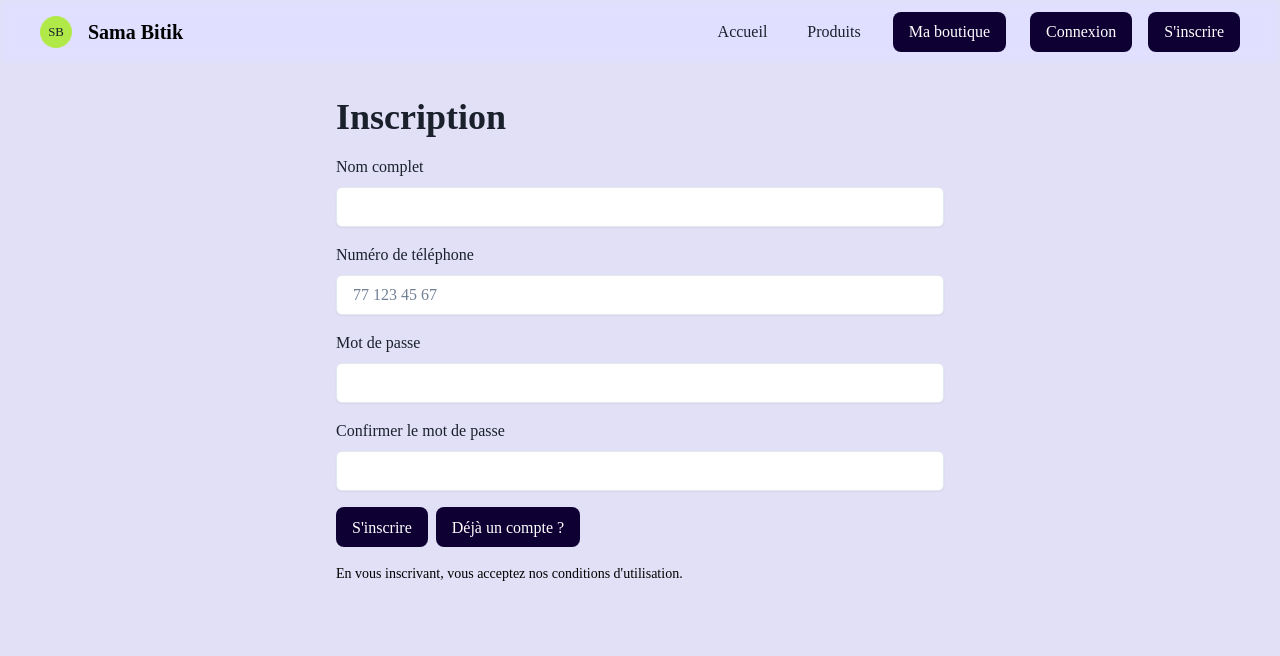
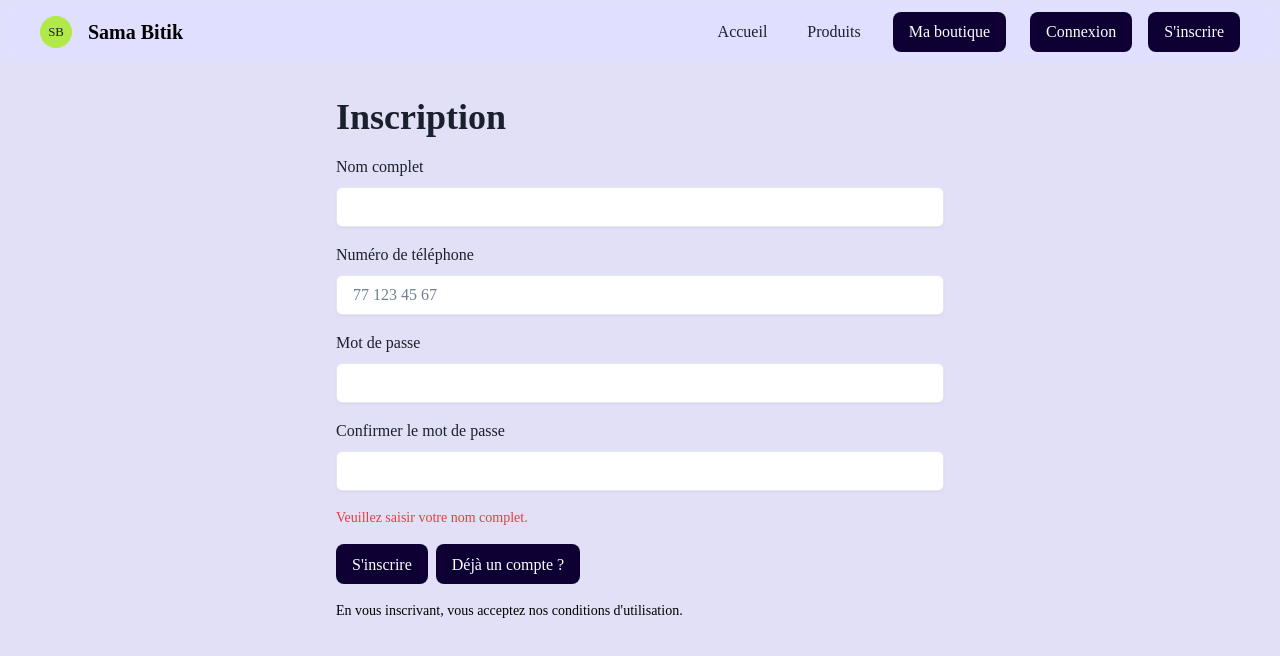
Before and after one commit to mnllmnd/gdb, a React (Vite) app: page /signup in a window 1280 px wide. Both pictures are taken after a click on the button "S'inscrire". Shown: the top 656 px of the page. Built offline with nearby package versions, Linux system fonts and the light colour scheme; no server answers.

Commit message:
perfecting

```diff
--- a/src/pages/Signup.tsx
+++ b/src/pages/Signup.tsx
@@ -7,26 +7,38 @@ export default function Signup() {
   const [phone, setPhone] = useState('')
   const [password, setPassword] = useState('')
   const [confirm, setConfirm] = useState('')
+  const [error, setError] = useState('')
   const nav = useNavigate()
 
+  // Validation simple du numéro de téléphone sénégalais
+  const isValidPhone = (num: string) => {
+    const regex = /^(7\d{1}[\s-]?\d{3}[\s-]?\d{2}[\s-]?\d{2}|7\d{8})$/
+    return regex.test(num.replace(/\s+/g, ''))
+  }
+
   function validate() {
-    if (!name.trim()) return 'Veuillez saisir votre nom'
-    if (!phone.trim()) return "Veuillez saisir votre numéro de téléphone"
-    if (password.length < 6) return 'Le mot de passe doit contenir au moins 6 caractères'
-    if (password !== confirm) return 'Les mots de passe ne correspondent pas'
+    if (!name.trim()) return 'Veuillez saisir votre nom complet.'
+    if (!phone.trim()) return 'Veuillez saisir votre numéro de téléphone.'
+    if (!isValidPhone(phone)) return 'Veuillez entrer un numéro de téléphone valide (ex : 77 123 45 67).'
+    if (password.length < 6) return 'Le mot de passe doit contenir au moins 6 caractères.'
+    if (password !== confirm) return 'Les mots de passe ne correspondent pas.'
     return null
   }
 
   async function onSubmit() {
+    setError('')
     const err = validate()
-    if (err) return alert(err)
+    if (err) {
+      setError(err)
+      return
+    }
+
     try {
-      // signUpWithPhone(phone, password, displayName, optionalEmail)
-      // we keep email optional for future use
-      await (await import('../services/auth')).signUpWithPhone(phone, password, name)
+      const { signUpWithPhone } = await import('../services/auth')
+      await signUpWithPhone(phone, password, name)
       nav('/')
     } catch (e: any) {
-      alert(e?.error || 'Échec de l\'inscription')
+      setError(e?.error || "Échec de l'inscription")
     }
   }
 
@@ -34,32 +46,72 @@ export default function Signup() {
     <Container maxW="container.sm" py={8}>
       <Heading mb={4}>Inscription</Heading>
       <Stack as="form" spacing={4} onSubmit={(e) => { e.preventDefault(); onSubmit() }}>
+
         <FormControl>
           <FormLabel>Nom complet</FormLabel>
-             <Input value={name} onChange={(e) => setName(e.target.value)} bg="white" color="black" boxShadow="sm" borderRadius="md" />
+          <Input
+            value={name}
+            onChange={(e) => setName(e.target.value)}
+            bg="white"
+            color="black"
+            boxShadow="sm"
+            borderRadius="md"
+          />
         </FormControl>
 
         <FormControl>
           <FormLabel>Numéro de téléphone</FormLabel>
-             <Input value={phone} onChange={(e) => setPhone(e.target.value)} placeholder="77 123 45 67" bg="white" color="black" boxShadow="sm" borderRadius="md" />
+          <Input
+            value={phone}
+            onChange={(e) => setPhone(e.target.value)}
+            placeholder="77 123 45 67"
+            bg="white"
+            color="black"
+            boxShadow="sm"
+            borderRadius="md"
+          />
         </FormControl>
 
         <FormControl>
           <FormLabel>Mot de passe</FormLabel>
-             <Input type="password" value={password} onChange={(e) => setPassword(e.target.value)} bg="white" color="black" boxShadow="sm" borderRadius="md" />
+          <Input
+            type="password"
+            value={password}
+            onChange={(e) => setPassword(e.target.value)}
+            bg="white"
+            color="black"
+            boxShadow="sm"
+            borderRadius="md"
+          />
         </FormControl>
 
         <FormControl>
           <FormLabel>Confirmer le mot de passe</FormLabel>
-              <Input type="password" value={confirm} onChange={(e) => setConfirm(e.target.value)} bg="white" color="black" boxShadow="sm" borderRadius="md" />
+          <Input
+            type="password"
+            value={confirm}
+            onChange={(e) => setConfirm(e.target.value)}
+            bg="white"
+            color="black"
+            boxShadow="sm"
+            borderRadius="md"
+          />
         </FormControl>
 
+        {error && <Text color="red.500" fontSize="sm">{error}</Text>}
+
         <Stack direction="row">
-          <Button colorScheme="teal" onClick={onSubmit}>S'inscrire</Button>
-          <Button as={RouterLink} to="/login">Déjà un compte ?</Button>
+          <Button colorScheme="teal" onClick={onSubmit}>
+            S'inscrire
+          </Button>
+          <Button as={RouterLink} to="/login">
+            Déjà un compte ?
+          </Button>
         </Stack>
 
-        <Text fontSize="sm" color="black">En vous inscrivant, vous acceptez nos conditions d'utilisation.</Text>
+        <Text fontSize="sm" color="black">
+          En vous inscrivant, vous acceptez nos conditions d'utilisation.
+        </Text>
       </Stack>
     </Container>
   )
```
Lines whose indentation alone changed are shown as unchanged.
